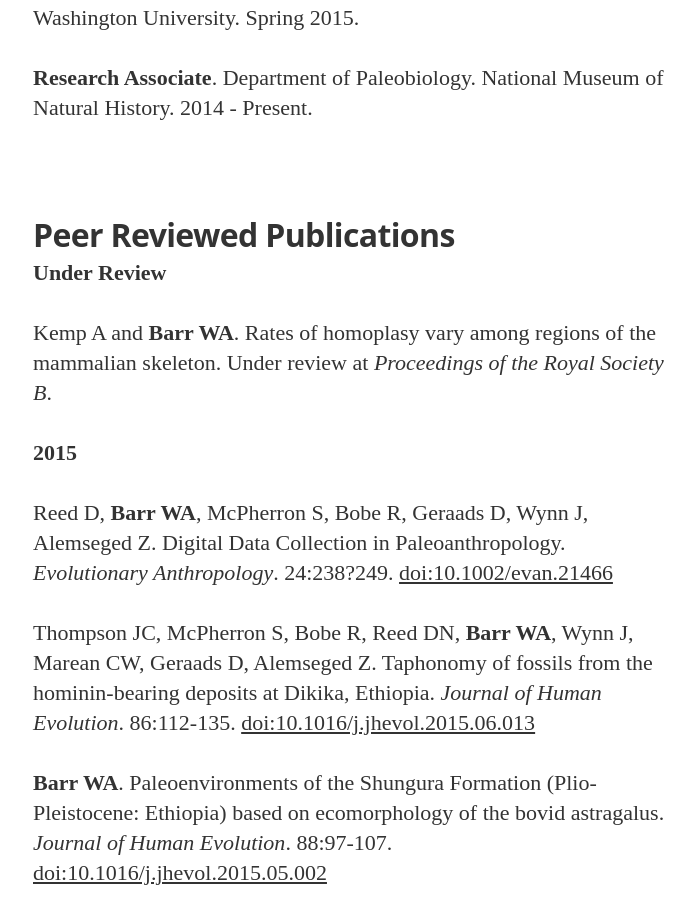
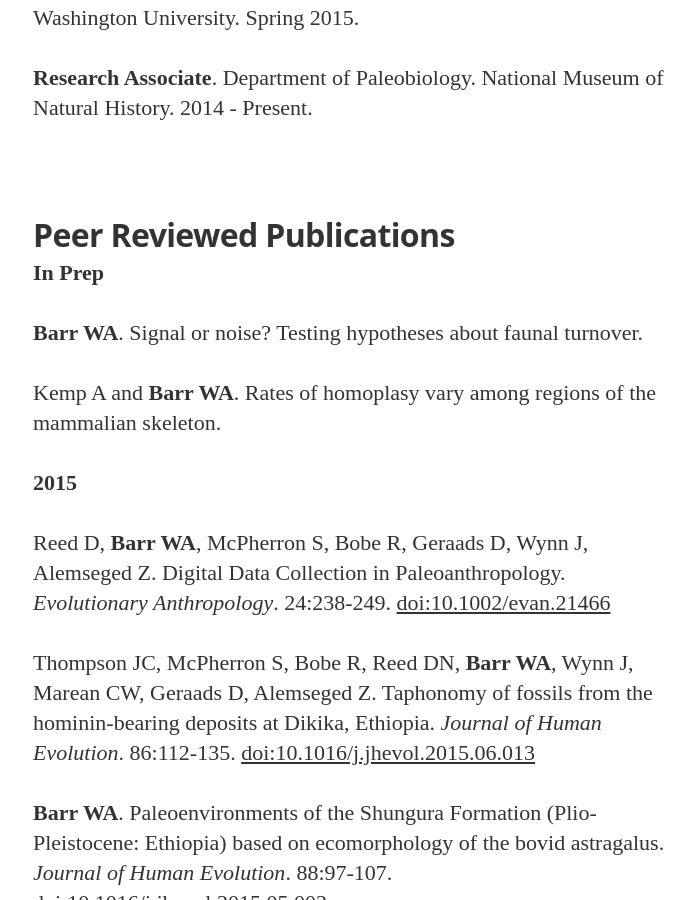
Before and after one commit to wabarr/personal, a Jekyll site: the page built from CV.html, in a window 1280 px wide and 900 px high, scrolled down 1264 px. Shown: the whole window, without its empty margins (287-982 px from the left). Built offline with Jekyll 4.4.1, drawn with Linux system fonts in a browser that asks for light colours; nearby versions of some CDN libraries; some web fonts are replaced; Markdown is read by kramdown in place of the engine named in the settings.

Commit message:
update CV and about

```diff
--- a/CV.html
+++ b/CV.html
@@ -14,10 +14,11 @@
 <p><span><strong>Professorial Lecturer</strong></span>. Department of Anthropology. The George Washington University. Spring 2015.</p>
 <p><span><strong>Research Associate</strong></span>. Department of Paleobiology. National Museum of Natural History. 2014 - Present.</p>
 <h1 id="peer-reviewed-publications" class="unnumbered">Peer Reviewed Publications</h1>
-<p><span><strong>Under Review</strong></span></p>
-<p>Kemp A and <span><strong>Barr WA</strong></span>. Rates of homoplasy vary among regions of the mammalian skeleton. Under review at <em>Proceedings of the Royal Society B</em>.</p>
+<p><span><strong>In Prep</strong></span></p>
+<p><span><strong>Barr WA</strong></span>. Signal or noise? Testing hypotheses about faunal turnover.</p>
+<p>Kemp A and <span><strong>Barr WA</strong></span>. Rates of homoplasy vary among regions of the mammalian skeleton.</p>
 <p><span><strong>2015</strong></span></p>
-<p>Reed D, <span><strong>Barr WA</strong></span>, McPherron S, Bobe R, Geraads D, Wynn J, Alemseged Z. Digital Data Collection in Paleoanthropology. <em>Evolutionary Anthropology</em>. 24:238?249. <a href="http://dx.doi.org/10.1002/evan.21466">doi:10.1002/evan.21466</a></p>
+<p>Reed D, <span><strong>Barr WA</strong></span>, McPherron S, Bobe R, Geraads D, Wynn J, Alemseged Z. Digital Data Collection in Paleoanthropology. <em>Evolutionary Anthropology</em>. 24:238-249. <a href="http://dx.doi.org/10.1002/evan.21466">doi:10.1002/evan.21466</a></p>
 <p>Thompson JC, McPherron S, Bobe R, Reed DN, <span><strong>Barr WA</strong></span>, Wynn J, Marean CW, Geraads D, Alemseged Z. Taphonomy of fossils from the hominin-bearing deposits at Dikika, Ethiopia. <em>Journal of Human Evolution</em>. 86:112-135. <a href="http://dx.doi.org/10.1016/j.jhevol.2015.06.013">doi:10.1016/j.jhevol.2015.06.013</a></p>
 <p><span><strong>Barr WA</strong></span>. Paleoenvironments of the Shungura Formation (Plio-Pleistocene: Ethiopia) based on ecomorphology of the bovid astragalus. <em>Journal of Human Evolution</em>. 88:97-107. <a href="http://dx.doi.org/10.1016/j.jhevol.2015.05.002">doi:10.1016/j.jhevol.2015.05.002</a></p>
 <p><span><strong>2014</strong></span></p>
--- a/_includes/aboutme.html
+++ b/_includes/aboutme.html
@@ -1,9 +1,9 @@
 <p>
-I am a paleoecologist and paleoanthropologist interested in understanding the environmental context of early human evolution. My research examines the ecological factors that shaped the evolution of our early ancestors. I conduct fieldwork in the Afar region of Ethiopia with the <a href="/fieldwork/">Mille-Logya Research Project</a>.
+I am a paleoanthropologist interested in understanding the environmental context of early human evolution. My research examines the paleoecological forces that shaped the evolution of our early ancestors. As such, this research is inherently interdiciplinary, bringing together anthropology, paleontology, and ecology. I conduct fieldwork in the Afar region of Ethiopia with the <a href="/fieldwork/">Mille-Logya Research Project</a>.
 </p>
 
-<p>Currently, I am a PostDoctoral Scientist in the <a href="http://cashp.columbian.gwu.edu/">Center for the Advanced Study of Human Paleobiology</a> and the <a href="http://anthropology.columbian.gwu.edu/">Department of Anthropology</a> at The George Washington University in Washington, D.C.</p>
+<p>Currently, I am a Postdoctoral Scientist in the <a href="http://cashp.columbian.gwu.edu/">Center for the Advanced Study of Human Paleobiology</a> and the <a href="http://anthropology.columbian.gwu.edu/">Department of Anthropology</a> at The George Washington University in Washington, D.C.</p>
 
 <p>
-My dissertation focused on reconstructing past environments of the Shungura Formation in southwestern Ethiopia using bovid ecomorphology. My work expanded the method of ecomorphology to explicitly consider phylogeny and body size.
+I study the morphological adaptations of African fauna (antelope in particular) in order to reconstruct past human environments. This ecomorphological research relies heavily on 3D imaging and 3D data analysis. I have recently applied these methods to reconstruct past hominin habitats at Omo Shungura in southwestern Ethiopia. Currently, my focus is on understanding the environmental context of the earliest members of our genus <em>Homo</em>.
 </p>
```
Also changed, not shown: 4 other files.
